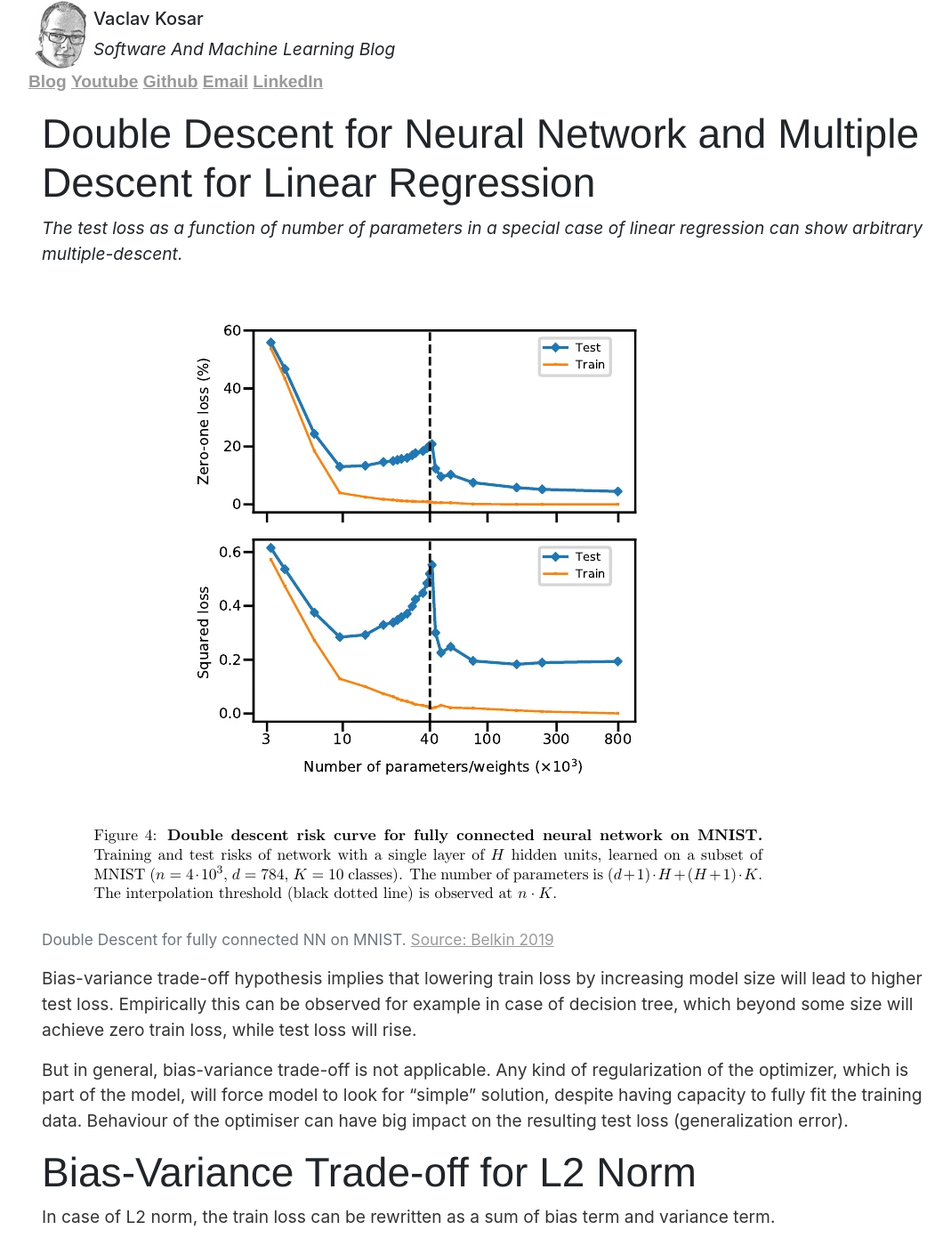
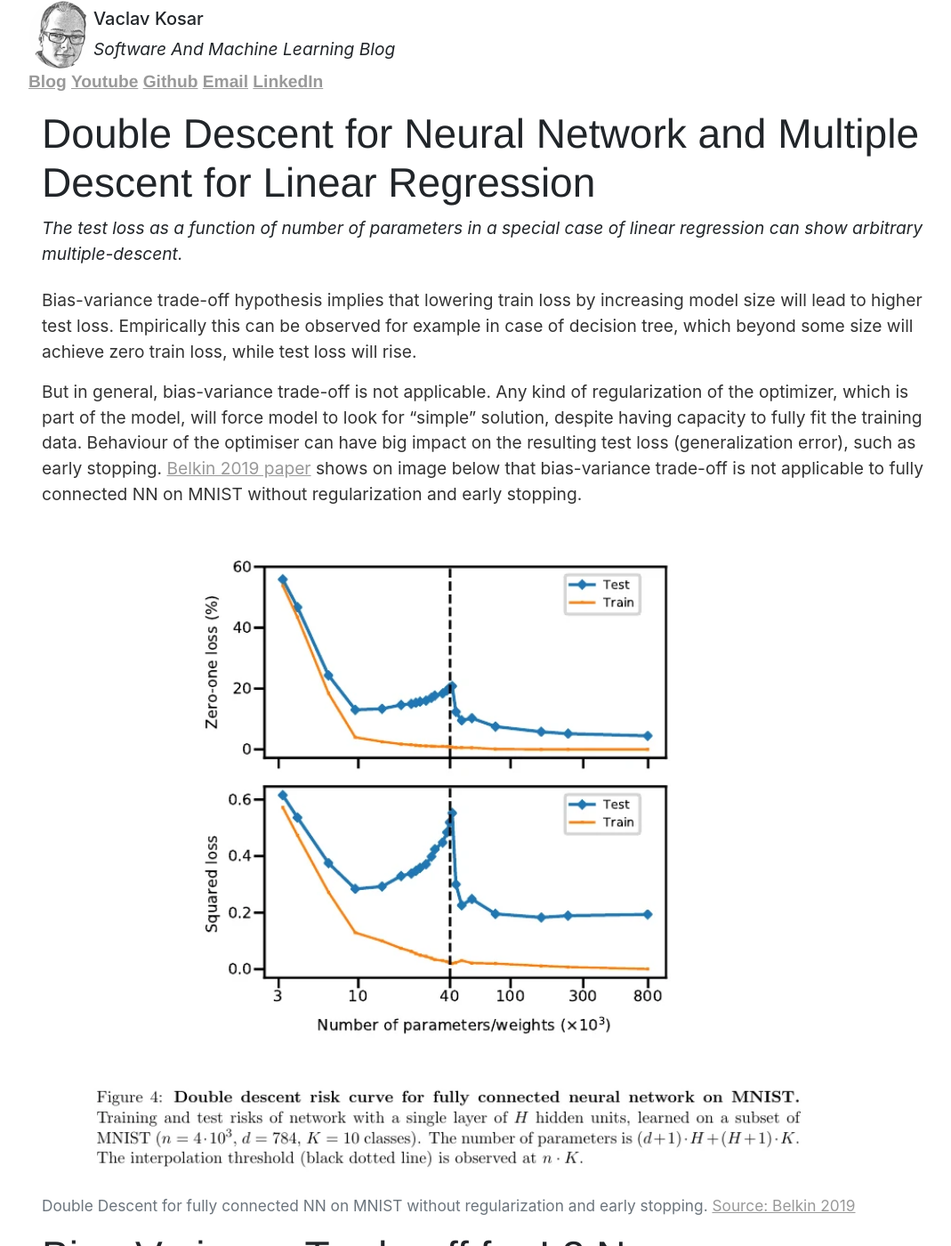
Before and after one commit to vackosar/vackosar.github.io, a Jekyll site: the page built from _posts/2020-09-15-double-descent-for-neural-network-and-multiple-descent.md, in a window 1280 px wide and 1400 px high. Shown: the whole window at 89% size, without its empty margins (96-1165 px from the left). Built offline with Jekyll 4.4.1, drawn with Linux system fonts in a browser that asks for light colours; nearby versions of some CDN libraries; some web fonts are replaced; library files that are not in the unit come from our copies; comment, search, counter and statistics services are not loaded; some of the changed text lies outside the part shown.

Commit message:
bias variance

```diff
--- a/_posts/2020-09-15-double-descent-for-neural-network-and-multiple-descent.md
+++ b/_posts/2020-09-15-double-descent-for-neural-network-and-multiple-descent.md
@@ -12,21 +12,22 @@ permalink: /:categories/:title
 <script id="MathJax-script" async src="/js/tex-mml-chtml.js"></script>
 
 
-<figure class="figure">
-    <img
-        class="figure-img img-fluid rounded"
-        src="/images/double-descent-nn-mnist.webp"
-        alt="Double Descent for fully connected NN on MNIST."/>
-    <figcaption class="figure-caption">Double Descent for fully connected NN on MNIST. <a href="https://arxiv.org/abs/1812.11118">Source: Belkin 2019</a></figcaption>
-</figure>
-
 
 Bias-variance trade-off hypothesis implies that lowering train loss by increasing model size will lead to higher test loss.
 Empirically this can be observed for example in case of decision tree, which beyond some size will achieve zero train loss, while test loss will rise.
 
 But in general, bias-variance trade-off is not applicable.
 Any kind of regularization of the optimizer, which is part of the model, will force model to look for "simple" solution, despite having capacity to fully fit the training data.
-Behaviour of the optimiser can have big impact on the resulting test loss (generalization error).
+Behaviour of the optimiser can have big impact on the resulting test loss (generalization error), such as early stopping.
+[Belkin 2019 paper](https://arxiv.org/abs/1812.11118) shows on image below that bias-variance trade-off is not applicable to fully connected NN on MNIST without regularization and early stopping.
+
+<figure class="figure">
+    <img
+        class="figure-img img-fluid rounded"
+        src="/images/double-descent-nn-mnist.webp"
+        alt="Double Descent for fully connected NN on MNIST."/>
+    <figcaption class="figure-caption">Double Descent for fully connected NN on MNIST without regularization and early stopping. <a href="https://arxiv.org/abs/1812.11118">Source: Belkin 2019</a></figcaption>
+</figure>
 
 
 # Bias-Variance Trade-off for L2 Norm
@@ -94,17 +95,16 @@ which attempts an estimate of the variance term,
 but I think they made an mistake in the calculation.
 
 
-## Over-parameterized
+## What is an overparameterized model?
 
-- no precise definition
-- it can mean test loss zero
-- usually means #params > #samples
-- modern ML models are over-parametrized and use various regularization methods
+There is no precise definition. It can mean test loss zero. But usually means that number of params is greater than number of samples.
+Modern ML models are over-parametrized, but use various regularization methods.
+Even without regularization methods
 
-## Generalization Curve
+## What is a generalization curve?
 
-- Defined as the test loss as a function of number of parameters of the model family.
-- The test loss is usually normalized by the number of parameters.
+It is defined as the test loss as a function of number of parameters of the model.
+The test loss is usually normalized by the number of parameters to remove irrelevant influence of increasing the dimension to loss function value.
 
 ##  Multiple Descent: Design Your Own Generalization Curve
 
```
